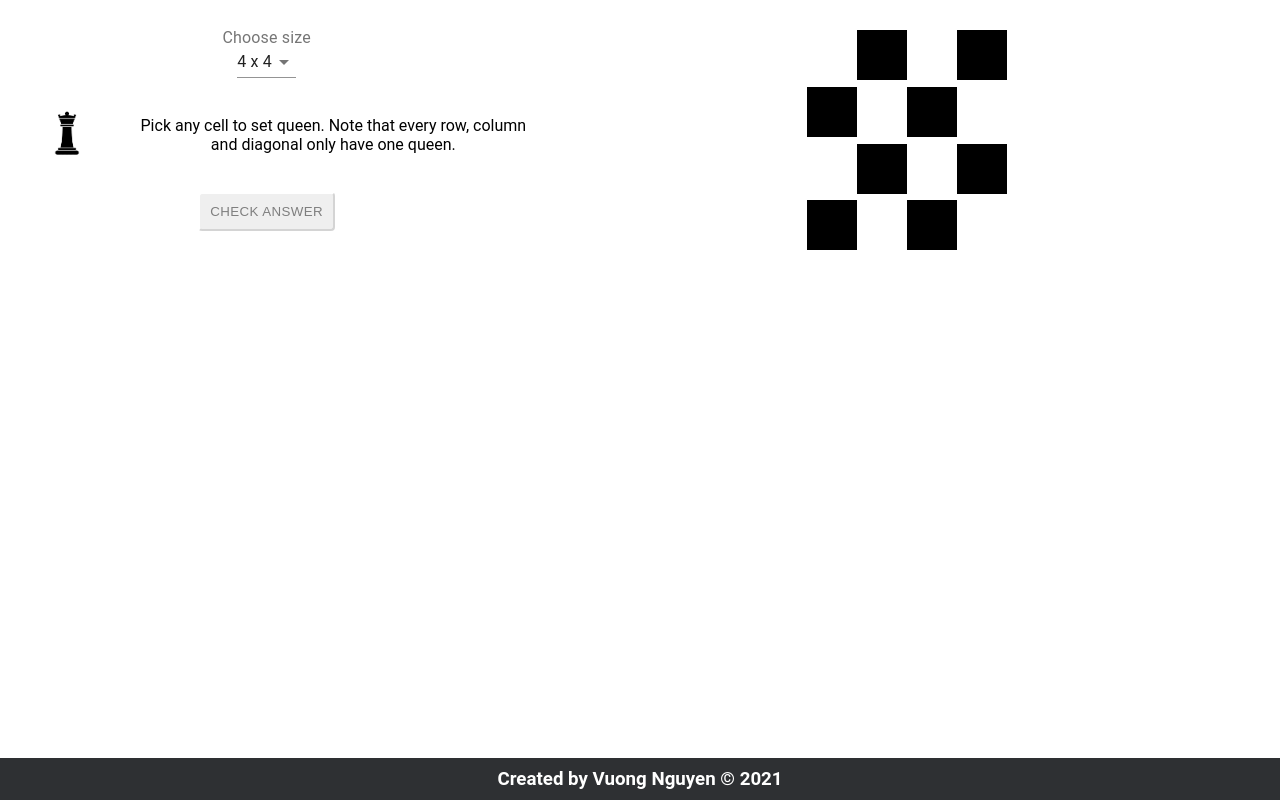
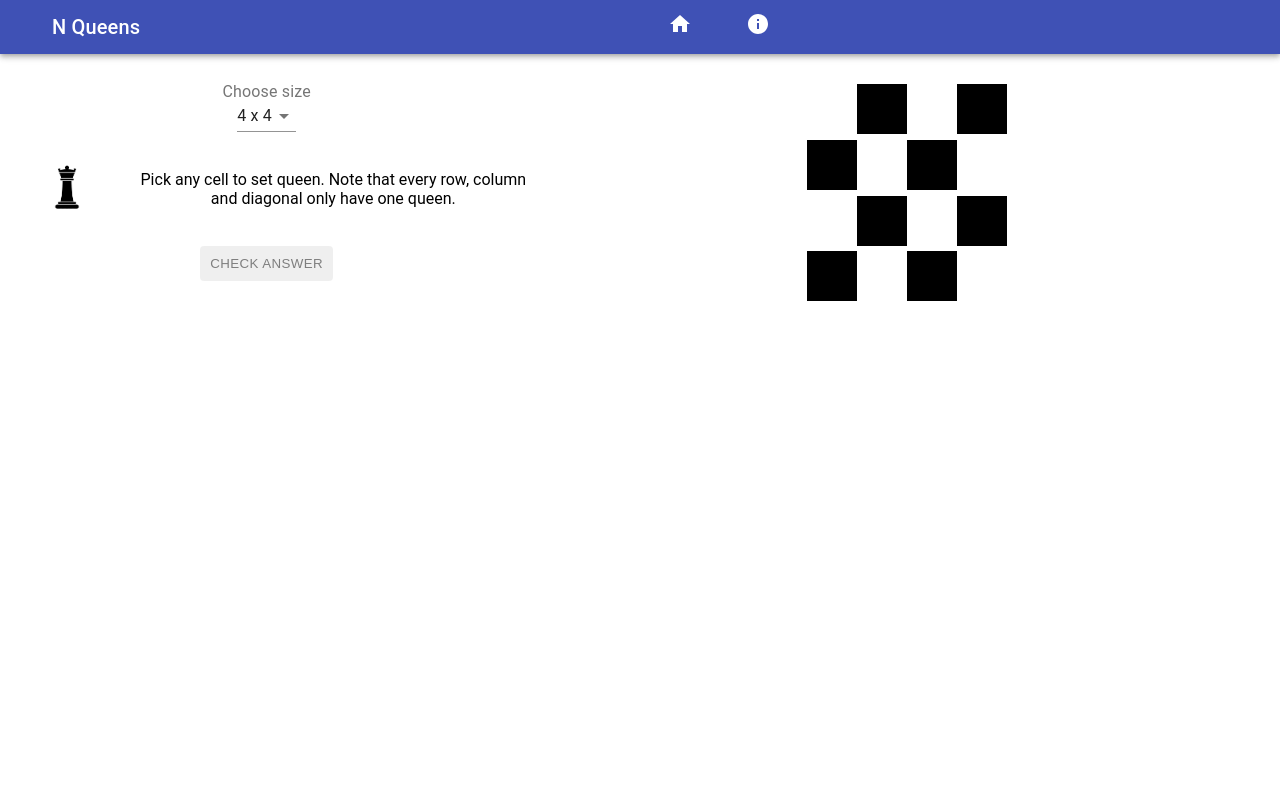
Before and after one commit to vuongsg/game-n-queens, a React (Create React App) app: page / in a window 1280 px wide. Built offline with nearby package versions, Linux system fonts and the light colour scheme.

Commit message:
Add more components

```diff
--- a/package.json
+++ b/package.json
@@ -5,6 +5,7 @@
   "private": true,
   "dependencies": {
     "@material-ui/core": "^4.12.2",
+    "@material-ui/icons": "^4.11.2",
     "@reduxjs/toolkit": "^1.6.1",
     "@testing-library/jest-dom": "^5.14.1",
     "@testing-library/react": "^11.2.7",
@@ -13,10 +14,12 @@
     "@types/node": "^12.20.16",
     "@types/react": "^17.0.14",
     "@types/react-dom": "^17.0.9",
+    "@types/react-router-dom": "^5.1.8",
     "node-sass": "^6.0.1",
     "react": "^17.0.2",
     "react-dom": "^17.0.2",
     "react-redux": "^7.2.4",
+    "react-router-dom": "^5.2.0",
     "react-scripts": "4.0.3",
     "redux": "^4.1.0",
     "redux-thunk": "^2.3.0",
--- a/src/App.tsx
+++ b/src/App.tsx
@@ -1,16 +1,26 @@
 import React from 'react';
-import { Footer } from './components/Footer';
+import { Router, Route, Switch } from 'react-router-dom';
+import { createBrowserHistory } from 'history';
+import { NavBar } from './components/NavBar';
 import { Nqueens } from './components/nQueens';
+import { About } from './components/About';
 import './App.scss';
 
 function App() {
+  const history = createBrowserHistory();
+  history.push('/');
+
   return (
-    <div>
-      <div className="App">
-        <Nqueens />
+    <Router history={history}>
+      <div className='App'>
+        <NavBar />
+
+        <Switch>
+          <Route exact path='/' component={Nqueens} />
+          <Route path='/about' component={About} />
+        </Switch>
       </div>
-      <Footer />
-    </div>
+    </Router>
   );
 }
 
--- /dev/null
+++ b/src/components/About.scss
@@ -0,0 +1,3 @@
+#main {
+    padding: 30px;
+}
--- /dev/null
+++ b/src/components/About.tsx
@@ -0,0 +1,14 @@
+import { ReactElement } from 'react';
+import { Typography } from '@material-ui/core';
+import './About.scss';
+
+export const About = (): ReactElement => {
+    return (
+        <div id='main'>
+            <Typography align='left'>
+                <p>Welcome to N Queens puzzle</p>
+                <p>I'm Vuong Nguyen, the creator. This is a project in my Github repo.</p>
+            </Typography>
+        </div>
+    )
+}
--- a/src/components/Footer.scss
+++ /dev/null
@@ -1,13 +0,0 @@
-$footer-bg: #2e3033;
-
-#main-footer {
-    background: $footer-bg;
-    color: #fff;
-    padding: 10px;
-    text-align: center;
-    vertical-align: bottom;
-    position: fixed;
-    width: 100%;
-    left: 0px;
-    bottom: 0px;
-}
--- a/src/components/Footer.tsx
+++ /dev/null
@@ -1,9 +0,0 @@
-import './Footer.scss';
-
-export const Footer = () => {
-    return (
-        <footer id="main-footer">
-            <h3>Created by Vuong Nguyen &copy; 2021</h3>
-        </footer>
-    )
-}
--- /dev/null
+++ b/src/components/NavBar.scss
@@ -0,0 +1,27 @@
+$white: #fff;
+$black: #000;
+
+#main-nav-bar {
+    .MuiToolbar-regular {
+        min-height: 50px;
+    }
+}
+
+#primary-navbar-mobile {
+    top: 48px !important;
+}
+
+.makeStyles-sectionDesktop-6 {
+    button {
+        margin-right: 30px;
+    }
+
+    a {
+        color: $white;
+    }
+}
+
+a {
+    text-decoration: none;
+    color: $black;
+}
--- /dev/null
+++ b/src/components/NavBar.tsx
@@ -0,0 +1,158 @@
+import React, { ReactElement } from 'react';
+import { makeStyles } from '@material-ui/core/styles';
+import AppBar from '@material-ui/core/AppBar';
+import Toolbar from '@material-ui/core/Toolbar';
+import IconButton from '@material-ui/core/IconButton';
+import Typography from '@material-ui/core/Typography';
+import MenuItem from '@material-ui/core/MenuItem';
+import Menu from '@material-ui/core/Menu';
+import HomeIcon from '@material-ui/icons/Home';
+import InfoIcon from '@material-ui/icons/Info';
+import MoreIcon from '@material-ui/icons/MoreVert';
+import { Link } from 'react-router-dom';
+import './NavBar.scss'
+import { Tooltip } from '@material-ui/core';
+
+const useStyles = makeStyles((theme) => ({
+  grow: {
+    flexGrow: 1,
+  },
+  menuButton: {
+    marginRight: theme.spacing(2),
+  },
+  title: {
+    display: 'none',
+    [theme.breakpoints.up('sm')]: {
+      display: 'block',
+    },
+  },
+  inputRoot: {
+    color: 'inherit',
+  },
+  inputInput: {
+    padding: theme.spacing(1, 1, 1, 0),
+    // vertical padding + font size from searchIcon
+    paddingLeft: `calc(1em + ${theme.spacing(4)}px)`,
+    transition: theme.transitions.create('width'),
+    width: '100%',
+    [theme.breakpoints.up('md')]: {
+      width: '20ch',
+    },
+  },
+  sectionDesktop: {
+    display: 'none',
+    [theme.breakpoints.up('md')]: {
+      display: 'flex',
+    },
+    minWidth: '600px'
+  },
+  sectionMobile: {
+    display: 'flex',
+    [theme.breakpoints.up('md')]: {
+      display: 'none',
+    },
+  },
+  tooltip: {
+    fontSize: '1em',
+    letterSpacing: '0.1em'
+  }
+}));
+
+export const NavBar = ():ReactElement => {
+  const classes = useStyles();
+  const [anchorEl, setAnchorEl] = React.useState(null);
+  const [mobileMoreAnchorEl, setMobileMoreAnchorEl] = React.useState(null);
+
+  const isMenuOpen = Boolean(anchorEl);
+  const isMobileMenuOpen = Boolean(mobileMoreAnchorEl);
+
+  const handleMobileMenuClose = () => {
+    setMobileMoreAnchorEl(null);
+  };
+
+  const handleMenuClose = () => {
+    setAnchorEl(null);
+    handleMobileMenuClose();
+  };
+
+  const handleMobileMenuOpen = (event: React.MouseEvent<any>): void => {
+    setMobileMoreAnchorEl(event.currentTarget);
+  };
+
+  const menuId = 'primary-navbar';
+  const renderMenu = (
+    <Menu anchorEl={anchorEl} anchorOrigin={{ vertical: 'top', horizontal: 'right' }} id={menuId}
+          keepMounted transformOrigin={{ vertical: 'top', horizontal: 'right' }}
+          open={isMenuOpen} onClose={handleMenuClose}>
+      <MenuItem onClick={handleMenuClose}>Home page</MenuItem>
+      <MenuItem onClick={handleMenuClose}>About</MenuItem>
+    </Menu>
+  );
+
+  const mobileMenuId = 'primary-navbar-mobile';
+  const renderMobileMenu = (
+    <Menu anchorEl={mobileMoreAnchorEl} anchorOrigin={{ vertical: 'top', horizontal: 'right' }} id={mobileMenuId}
+          keepMounted transformOrigin={{ vertical: 'top', horizontal: 'right' }}
+          open={isMobileMenuOpen} onClose={handleMobileMenuClose}>
+      <MenuItem>
+        <IconButton aria-label='Home'>
+          <Link to='/'>
+            <HomeIcon />
+            <h5>Home</h5>
+          </Link>
+        </IconButton>
+      </MenuItem>
+
+      <MenuItem>
+        <IconButton aria-label='About'>
+          <Link to='/about'>
+            <InfoIcon />
+            <h5>About</h5>
+          </Link>
+        </IconButton>
+      </MenuItem>
+    </Menu>
+  );
+
+  return (
+    <div id='main-nav-bar' className={classes.grow}>
+      <AppBar position="static">
+        <Toolbar>
+          <IconButton edge="start" className={classes.menuButton} color="inherit" aria-label="open drawer">
+          </IconButton>
+
+          <Typography className={classes.title} variant="h6" noWrap>
+            N Queens
+          </Typography>
+
+          <div className={classes.grow} />
+
+          <div className={classes.sectionDesktop}>
+            <IconButton aria-label='Home'>
+              <Link to='/'>
+                <Tooltip title='Home' placement='bottom' classes={{tooltip: classes.tooltip}}>
+                  <HomeIcon />
+                </Tooltip>
+              </Link>
+            </IconButton>
+            <IconButton aria-label='About'>
+              <Link to='/about'>
+                <Tooltip title='About' placement='bottom' classes={{tooltip: classes.tooltip}}>
+                  <InfoIcon />
+                </Tooltip>
+              </Link>
+            </IconButton>
+          </div>
+          <div className={classes.sectionMobile}>
+            <IconButton aria-label="Show more" aria-controls={mobileMenuId} aria-haspopup="true"
+                        onClick={handleMobileMenuOpen} color="inherit">
+                <MoreIcon />
+            </IconButton>
+          </div>
+        </Toolbar>
+      </AppBar>
+      {renderMobileMenu}
+      {renderMenu}
+    </div>
+  );
+}
--- a/src/components/nQueens.tsx
+++ b/src/components/nQueens.tsx
@@ -1,5 +1,4 @@
-import React, { ReactElement } from 'react';
-import { useRef, useCallback } from "react";
+import React, { ReactElement, useEffect, useRef, useCallback } from 'react';
 import { useSelector, useDispatch } from "react-redux";
 import { Grid, MenuItem, Select, InputLabel } from "@material-ui/core";
 import { changeBoard } from "../slices/nQueens-slices";
@@ -14,6 +13,34 @@ export const Nqueens = (): ReactElement => {
     const rowsBoard = useRef(initialRowsBoard);     //display UI
     let initialCurrentTempboard = [...board];       //save board state immediately each change
     let currentTempBoard = useRef(initialCurrentTempboard);
+
+    useEffect(() => {
+        return () => {
+            dispatch(changeBoard(currentTempBoard.current));
+        }
+    }, []);
+
+    useEffect(() => {
+        const btnCheckAnswer = document.querySelector('#btn-check-answer') as HTMLButtonElement;
+        const rows = board.length;
+        const eachQueenEachRow: boolean[] = Array(rows).fill(false);
+
+        for (let i = 0; i < rows; i++) {
+            for (let k = 0; k < rows; k++) {
+                if (board[i][k]) {
+                    eachQueenEachRow[i] = true;
+                }
+            }
+        }
+
+        if (eachQueenEachRow.filter(m => !m).length > 0) {
+            btnCheckAnswer.setAttribute('disabled', 'disabled');
+            (document.querySelector('#div-fake-check-answer') as HTMLDivElement).style.cursor = 'not-allowed';
+        } else {
+            btnCheckAnswer.removeAttribute('disabled');
+            (document.querySelector('#div-fake-check-answer') as HTMLDivElement).style.cursor = 'auto';
+        }
+    }, [board]);
 
     const drawBoard = useCallback(() => {
         const setQueen = (e:React.MouseEvent<HTMLDivElement>): void => {
@@ -46,7 +73,9 @@ export const Nqueens = (): ReactElement => {
                 }
 
                 currentTempBoard.current = [...tempBoard];
+
                 const btnCheckAnswer = document.querySelector('#btn-check-answer') as HTMLButtonElement;
+
                 if (eachQueenEachRow.filter(m => !m).length > 0) {
                     btnCheckAnswer.setAttribute('disabled', 'disabled');
                     (document.querySelector('#div-fake-check-answer') as HTMLDivElement).style.cursor = 'not-allowed';
@@ -98,10 +127,20 @@ export const Nqueens = (): ReactElement => {
 
         for (let i = 0; i < rows; i++) {
             const cells: ReactElement[] = [];
+
             for (let k = 0; k < rows; k++) {
                 let isWhiteCell = ((k & 1) === 0 && (i & 1) === 0) || ((k & 1) === 1 && (i & 1) === 1);
                 const classNames = `row${i} col${k} cell-board ${isWhiteCell ? 'white' : 'black'}`;
-                cells.push(React.createElement('div', { className: classNames, tabIndex: 0, onMouseDown: setQueen }));
+
+                if (board[i][k]) {
+                    cells.push(React.createElement('div', { className: classNames,
+                        style: { backgroundImage: classNames.indexOf('white') !== -1 ? `url('${process.env.PUBLIC_URL + '/img/queen-piece.jpg'}')`
+                                                                                      : `url('${process.env.PUBLIC_URL + '/img/queen-white-piece.jpg'}')`,
+                                backgroundSize: 'cover'},
+                        tabIndex: 0, onMouseDown: setQueen }));
+                } else {
+                    cells.push(React.createElement('div', { className: classNames, tabIndex: 0, onMouseDown: setQueen }));
+                }
             }
 
             const rowClassNames = `row-board ${i === 0 ? '' : 'second-more'}`;
@@ -115,9 +154,6 @@ export const Nqueens = (): ReactElement => {
      */
     const changeSize = (e:React.ChangeEvent<{value: unknown}>): void => {
         reInitializeBoard(parseInt(e.target.value as string));
-        const btnCheckAnswer = document.querySelector('#btn-check-answer') as HTMLButtonElement;
-        btnCheckAnswer.setAttribute('disabled', 'disabled');
-        (document.querySelector('#div-fake-check-answer') as HTMLDivElement).style.cursor = 'not-allowed';
     }
 
     const reInitializeBoard = (size: number): void => {
@@ -196,7 +232,7 @@ export const Nqueens = (): ReactElement => {
                 </Grid>
 
                 <div id='div-fake-check-answer' style={{ marginTop: 30, marginBottom: 30, cursor: 'not-allowed' }} onMouseDown={checkAnswer}>
-                    <button id='btn-check-answer' className='primary' disabled>Check answer</button>
+                    <button id='btn-check-answer' className='primary'>Check answer</button>
                 </div>
             </Grid>
 
--- a/src/index.scss
+++ b/src/index.scss
@@ -29,10 +29,12 @@ input[type='button'].primary, button.primary {
   font-weight: 500;
   line-height: 1.75;
   border-radius: 4px;
-  border-color: #fff;
+  border: none;
   letter-spacing: 0.02857em;
   text-transform: uppercase;
   cursor: pointer;
+  transition-property: opacity;
+  transition-duration: 300ms;
 
   &:disabled {
     color: #000;
@@ -40,6 +42,10 @@ input[type='button'].primary, button.primary {
     opacity: 0.5;
     cursor: not-allowed;
   }
+
+  &:hover {
+    opacity: 0.6;
+  }
 }
 
 input[disabled], button:disabled {
```
Also changed, not shown: 1 other file (tests, documents, lock files or other folders).
